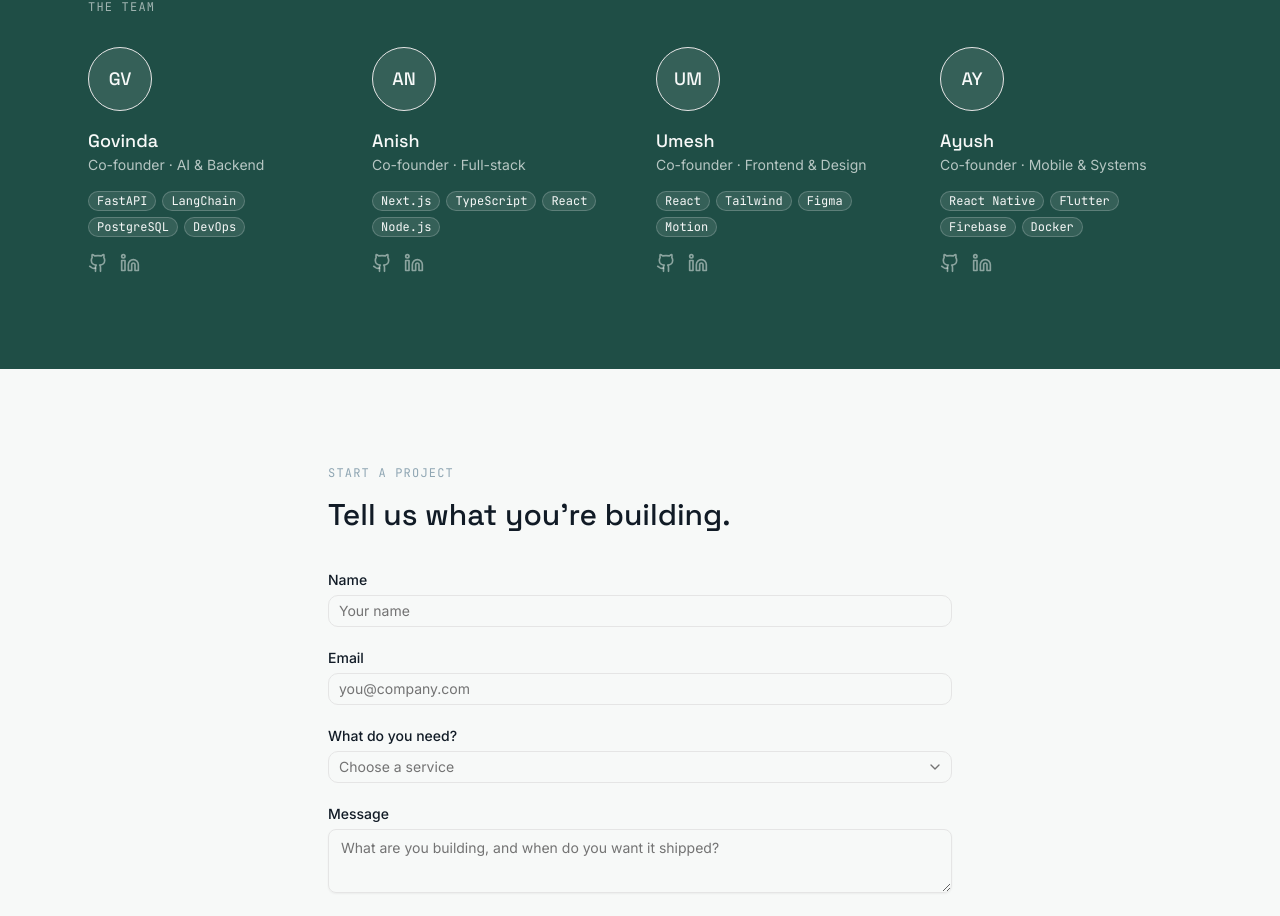
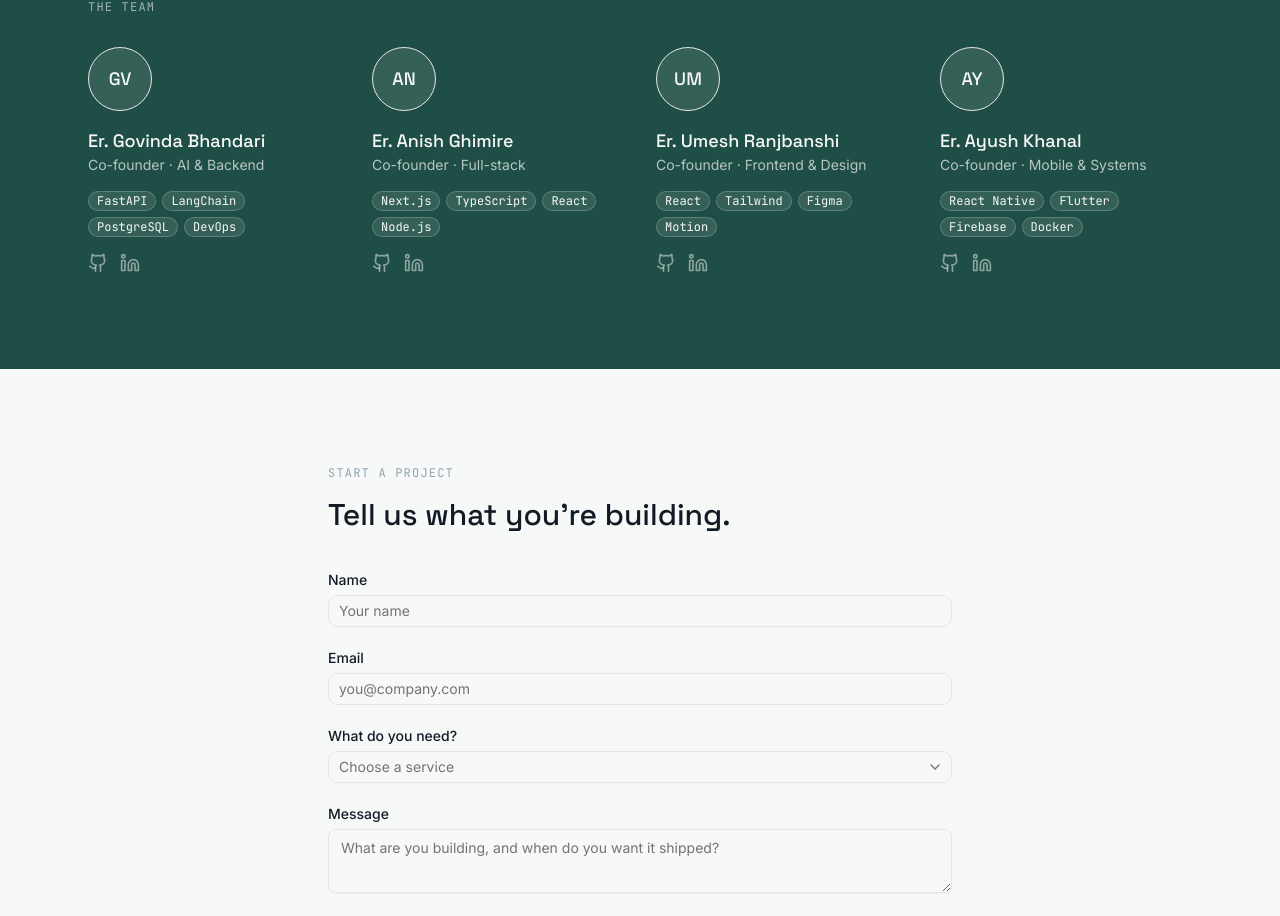
Before and after one commit to umess-ss/company_portfolio, a Next.js app: page / in a window 1280 px wide. Shown: the part 3058-3974 px from the top of the page. Built offline with nearby package versions, Linux system fonts and the light colour scheme.

Commit message:
Name update

```diff
--- a/data/team.ts
+++ b/data/team.ts
@@ -8,7 +8,7 @@ import type { TeamMember } from "@/lib/types";
 export const team: TeamMember[] = [
   {
     id: "govinda",
-    name: "Govinda",
+    name: "Er. Govinda Bhandari",
     role: "Co-founder · AI & Backend",
     initials: "GV",
     skills: ["FastAPI", "LangChain", "PostgreSQL", "DevOps"],
@@ -18,7 +18,7 @@ export const team: TeamMember[] = [
   },
   {
     id: "anish",
-    name: "Anish",
+    name: "Er. Anish Ghimire",
     role: "Co-founder · Full-stack",
     initials: "AN",
     skills: ["Next.js", "TypeScript", "React", "Node.js"],
@@ -28,7 +28,7 @@ export const team: TeamMember[] = [
   },
   {
     id: "umesh",
-    name: "Umesh",
+    name: "Er. Umesh Ranjbanshi",
     role: "Co-founder · Frontend & Design",
     initials: "UM",
     skills: ["React", "Tailwind", "Figma", "Motion"],
@@ -38,7 +38,7 @@ export const team: TeamMember[] = [
   },
   {
     id: "ayush",
-    name: "Ayush",
+    name: "Er. Ayush Khanal",
     role: "Co-founder · Mobile & Systems",
     initials: "AY",
     skills: ["React Native", "Flutter", "Firebase", "Docker"],
```
Also changed, not shown: 2 other files (tests, documents, lock files or other folders).
